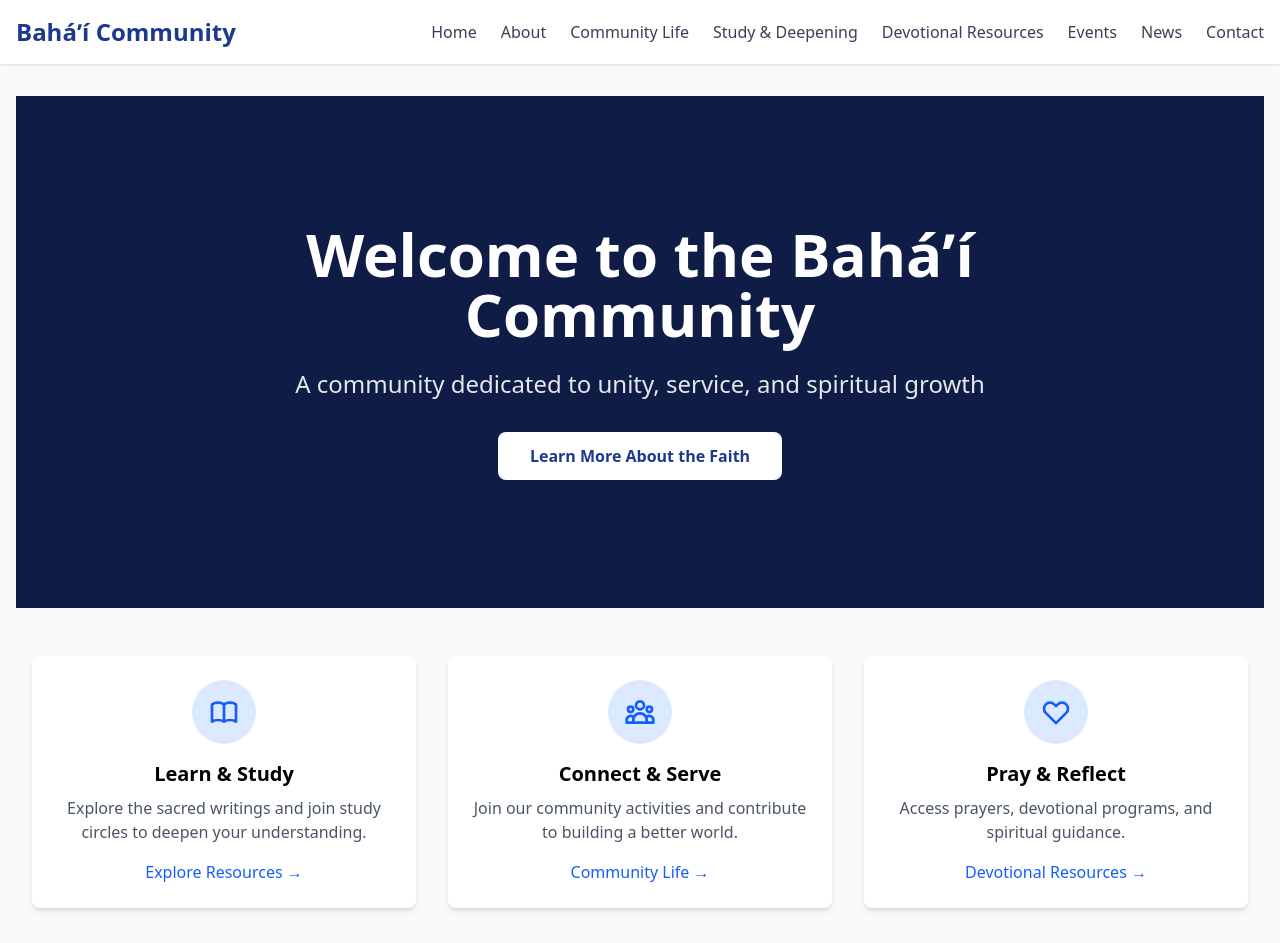
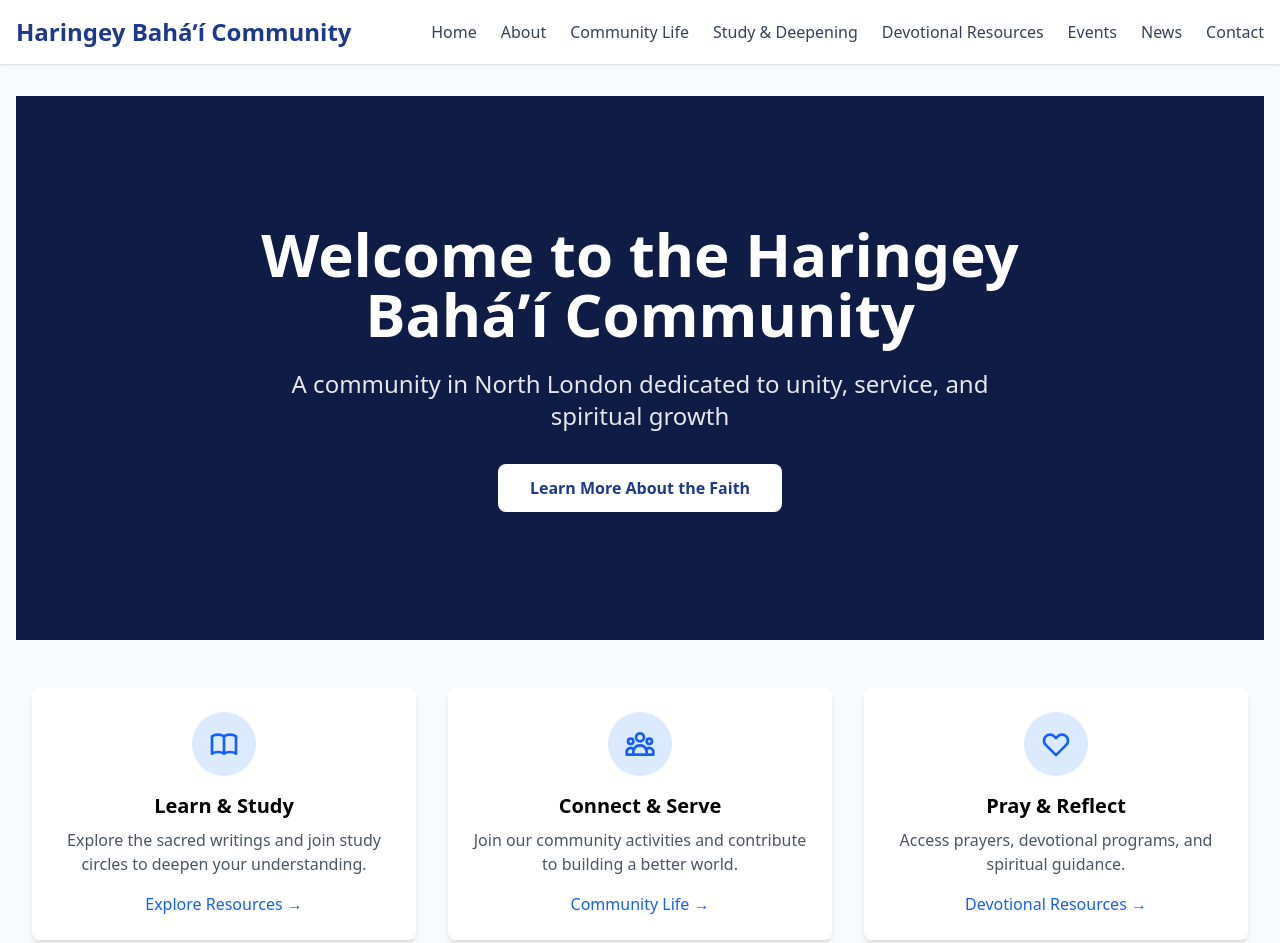
Before and after one commit to kaihaan/haringeyweb, an Astro site: page / in a window 1280 px wide. Shown: the top 943 px of the page. Built offline with nearby package versions, Linux system fonts and the light colour scheme; Astro itself is replaced by a stand-in of ours.

Commit message:
feat: Update site branding to Haringey Baháʼí Community
- Update site title in BaseLayout header and footer
- Update home page hero section with Haringey branding
- Add 'North London' to subtitle for geographic context
- Update README title and copyright
- Update meta descriptions across the site

```diff
--- a/src/layouts/BaseLayout.astro
+++ b/src/layouts/BaseLayout.astro
@@ -6,7 +6,7 @@ interface Props {
   description?: string;
 }
 
-const { title, description = 'Baháʼí Community Website' } = Astro.props;
+const { title, description = 'Haringey Baháʼí Community Website' } = Astro.props;
 ---
 
 <!DOCTYPE html>
@@ -23,7 +23,7 @@ const { title, description = 'Baháʼí Community Website' } = Astro.props;
     <header class="bg-white shadow-sm">
       <nav class="container mx-auto px-4 py-4">
         <div class="flex items-center justify-between">
-          <a href="/" class="text-2xl font-bold text-blue-900">Baháʼí Community</a>
+          <a href="/" class="text-2xl font-bold text-blue-900">Haringey Baháʼí Community</a>
           <ul class="hidden md:flex space-x-6">
             <li><a href="/" class="text-gray-700 hover:text-blue-900 transition">Home</a></li>
             <li><a href="/about" class="text-gray-700 hover:text-blue-900 transition">About</a></li>
@@ -74,7 +74,7 @@ const { title, description = 'Baháʼí Community Website' } = Astro.props;
           </div>
         </div>
         <div class="mt-8 pt-8 border-t border-gray-700 text-center text-sm text-gray-400">
-          <p>&copy; {new Date().getFullYear()} Baháʼí Community. All rights reserved.</p>
+          <p>&copy; {new Date().getFullYear()} Haringey Baháʼí Community. All rights reserved.</p>
         </div>
       </div>
     </footer>
--- a/src/pages/index.astro
+++ b/src/pages/index.astro
@@ -25,10 +25,10 @@ const prayers = prayersCollection.map(entry => ({
 }));
 ---
 
-<BaseLayout title="Home - Baháʼí Community" description="Welcome to the Baháʼí Community website. Learn about the Faith, join our events, and explore spiritual resources.">
+<BaseLayout title="Home - Haringey Baháʼí Community" description="Welcome to the Haringey Baháʼí Community website. Learn about the Faith, join our events, and explore spiritual resources.">
   <Hero
-    title="Welcome to the Baháʼí Community"
-    subtitle="A community dedicated to unity, service, and spiritual growth"
+    title="Welcome to the Haringey Baháʼí Community"
+    subtitle="A community in North London dedicated to unity, service, and spiritual growth"
     ctaText="Learn More About the Faith"
     ctaLink="/about"
   />
```
Also changed, not shown: README.md.
